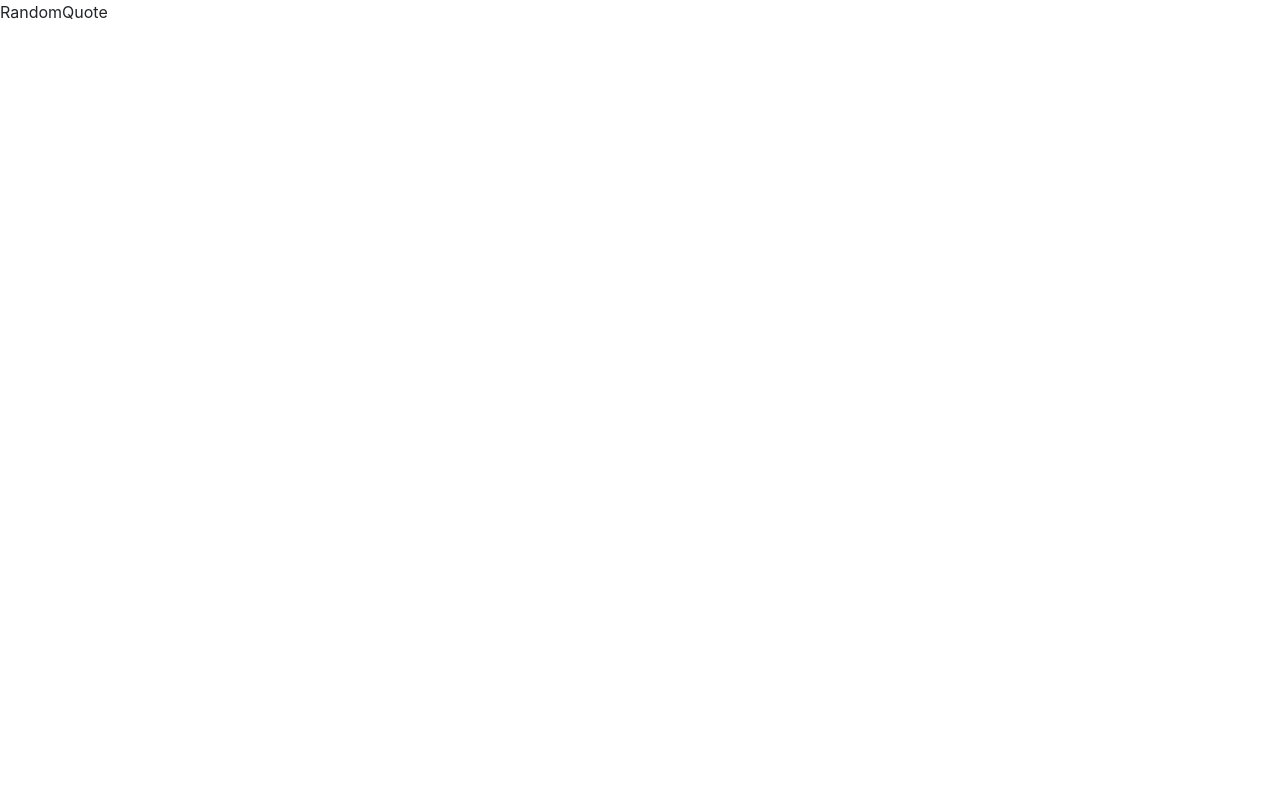
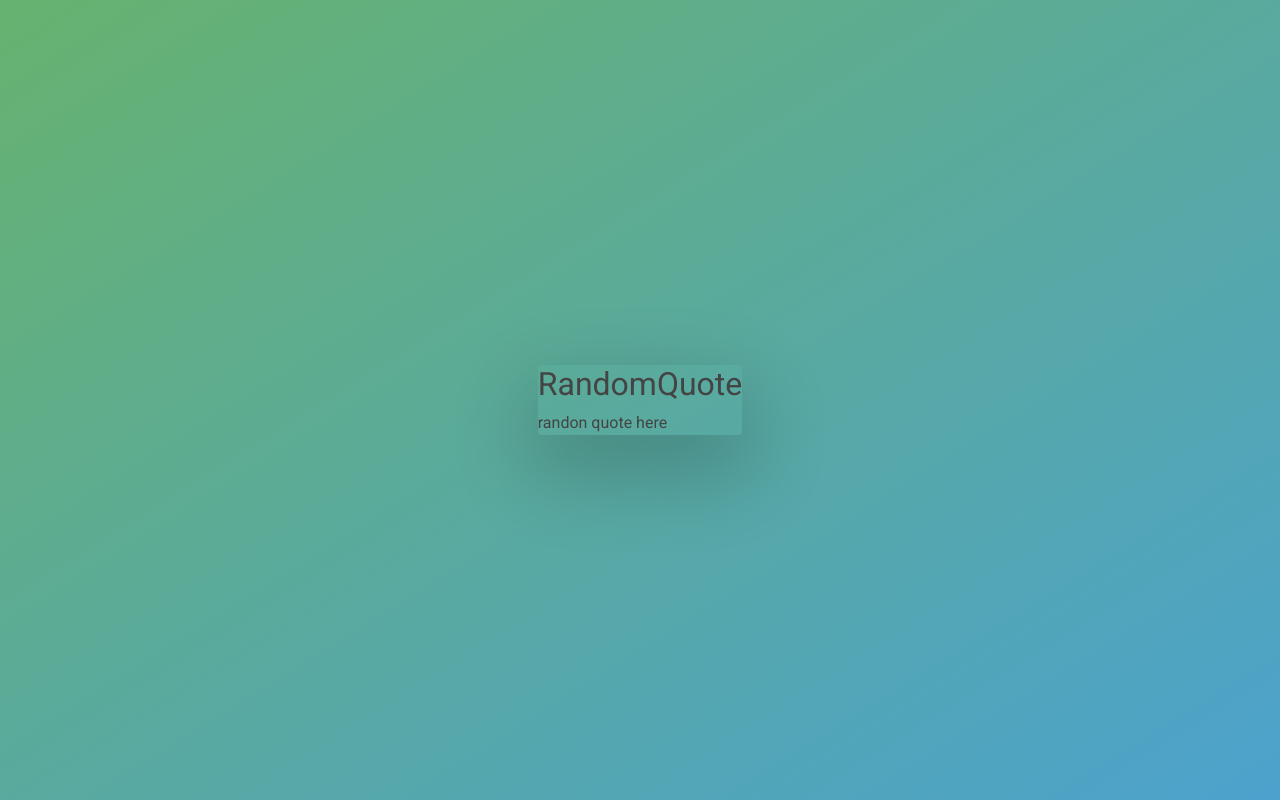
Before and after one commit to sdbeng/controlled-components-demo, a React (Create React App) app: page / in a window 1280 px wide. Built offline with nearby package versions, Linux system fonts and the light colour scheme.

Commit message:
Add css v1

```diff
--- a/src/App.css
+++ b/src/App.css
@@ -0,0 +1,108 @@
+@import url('https://fonts.googleapis.com/css?family=Roboto');
+/*
+Green: #67b26f
+Blue: #4ca2cd
+Mid: #5aaa9d
+*/
+* {
+  margin: 0;
+  padding: 0;
+  box-sizing: border-box;
+}
+
+body {
+  color: #444;
+  font-family: Roboto;
+  padding: 50px;
+  background: linear-gradient(to bottom right, #67b26f, #4ca2cd);
+  height: 100vh;
+
+  display: flex;
+  /* cross axis */
+  align-items: center;
+  /* main axis */
+  justify-content: center;
+}
+
+.msgBox {
+    max-width: 800px;
+    border-radius: 4px;
+    overflow: hidden;
+    box-shadow: 0 30px 80px 10px rgba(0,0,0,.2);
+
+    display: flex;
+    align-items: stretch;
+  }
+
+  .msg__img {
+    width: 100%;
+    display: block;
+  }
+
+  .msg__content {
+    flex: 1;
+    background: white;
+    padding: 35px 30px;
+
+    display: flex;
+    flex-direction: column;
+  }
+
+  .msg__price {
+    flex: 0 0 50px;
+    background: linear-gradient(to bottom, #67b26f, #4ca2cd);
+    writing-mode: vertical-rl;
+    color: white;
+    font-size: 18px;
+
+    display: flex;
+    align-items: center;
+    justify-content: center;
+  }
+
+  .msg__title {
+    display: flex;
+    align-items: center;
+    margin-bottom: 20px;
+  }
+
+  .msg__heading {
+    font-size: 20px;
+    margin-right: auto;
+  }
+
+  .msg__tag {
+    font-size: 10px;
+    text-transform: uppercase;
+    color: white;
+    padding: 2px 7px;
+    border-radius: 100px;
+    margin-left: 7px;
+  }
+
+  .msg__tag--1 { background-color: #67b26f; }
+  .msg__tag--2 { background-color: #4ca2cd; }
+
+  .msg__description {
+    font-size: 14px;
+  }
+
+  .msg__details {
+    display: flex;
+    margin-top: auto;
+  }
+
+  .msg__detail {
+    font-size: 15px;
+    text-transform: uppercase;
+    margin-right: 20px;
+    font-weight: 700;
+
+    display: flex;
+    align-items: center;
+  }
+
+  .emoji {
+    font-size: 20px;
+    margin-right: 3px;
+  }
--- a/src/App.js
+++ b/src/App.js
@@ -3,6 +3,7 @@ import Form from "./components/Form";
 import MyComponent from './components/MyComponent'
 import EventListener from "./components/EventListener";
 import Ternary from "./components/Ternary";
+import './App.css'
 
 import Frameworks from "./components/Frameworks";
 import FilterUsers from "./components/FilterUsers";
@@ -10,7 +11,7 @@ import RandomQuote from "./components/RandomQuote";
 
 function App() {
   return (
-  <div>
+  <div className="msgBox">
   <RandomQuote />
   </div>)
 
--- a/src/components/RandomQuote.js
+++ b/src/components/RandomQuote.js
@@ -1,13 +1,20 @@
 import React, { Component } from 'react'
 
-export class RandomQuote extends Component {
+
+class RandomQuote extends Component {
+
   render() {
     return (
       <div>
-        <p> RandomQuote</p>
+        <h2> RandomQuote</h2>
+        <div >
+        <span> {'randon quote here'} </span>
+        </div>
+
       </div>
     )
   }
 }
 
+
 export default RandomQuote
```
